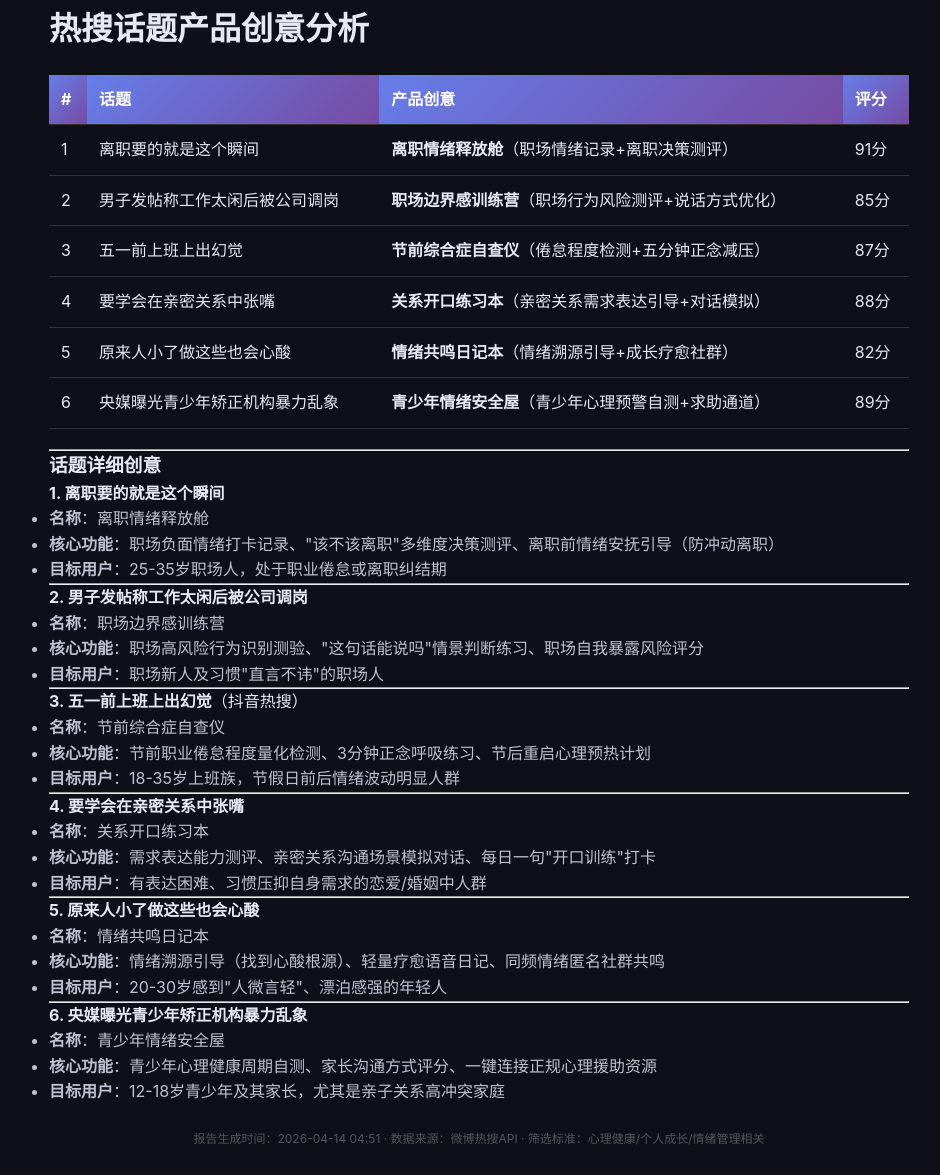
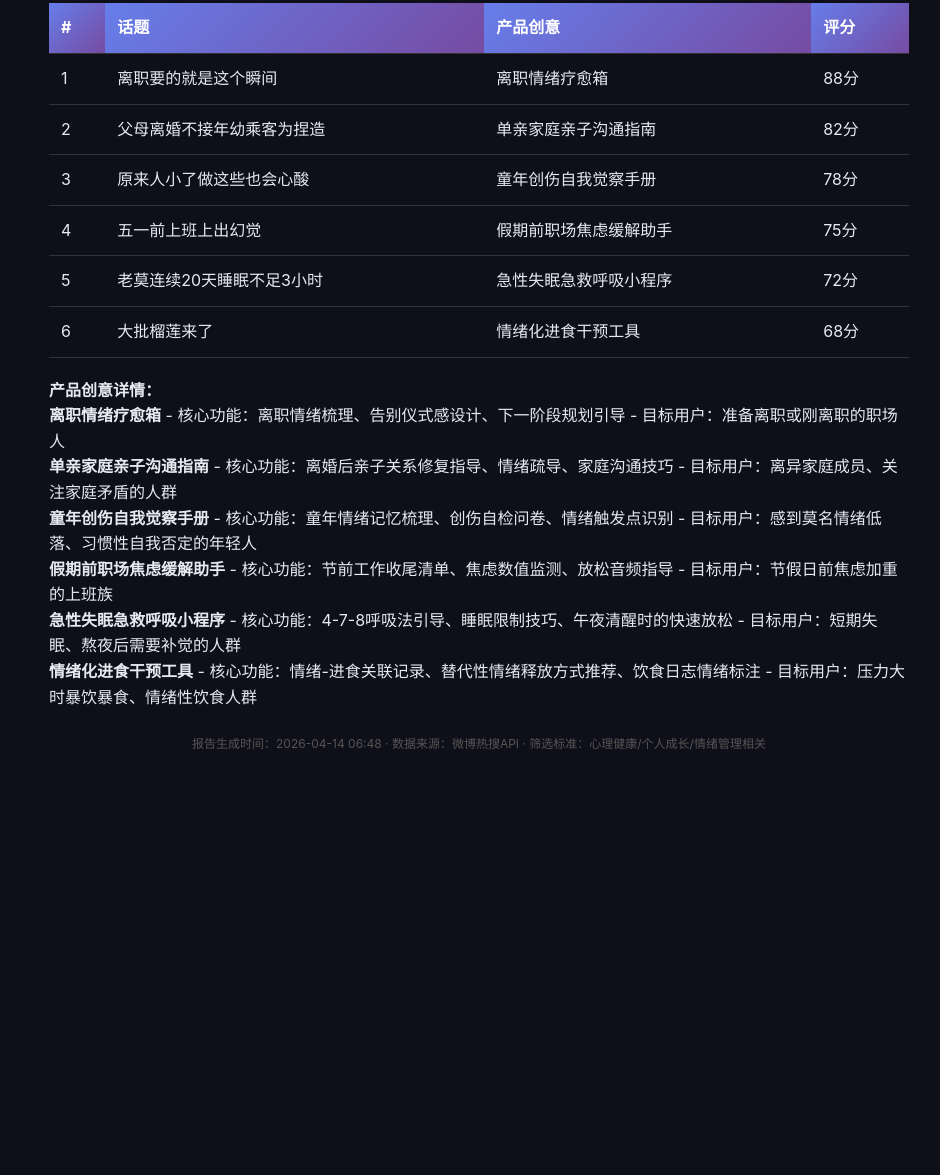
Before and after one commit to Xinhui-512/mentalhealthproducts, a plain HTML site: page hot_search_report_260414.html in a window 1280 px wide. Shown: the part 201-1376 px from the top of the page, without its empty margins (161-1101 px from the left). After the commit the page ends 1002 px from the top, so only its background shows below. Drawn offline with Linux system fonts and the light colour scheme.

Commit message:
deploy: 636afa3a0eca58081ce475f28ae4440bbedc5d42

```diff
--- a/hot_search_report_260414.html
+++ b/hot_search_report_260414.html
@@ -127,8 +127,7 @@
     <div class="meta">微博热搜 · 2026年04月14日 · 心理健康 × 个人成长</div>
   </div>
   <div class="content">
-    <h1>热搜话题产品创意分析</h1>
-<table>
+    <table>
 <thead>
 <tr>
 <th>#</th>
@@ -141,87 +140,63 @@
 <tr>
 <td>1</td>
 <td>离职要的就是这个瞬间</td>
-<td><strong>离职情绪释放舱</strong>（职场情绪记录+离职决策测评）</td>
-<td>91分</td>
+<td>离职情绪疗愈箱</td>
+<td>88分</td>
 </tr>
 <tr>
 <td>2</td>
-<td>男子发帖称工作太闲后被公司调岗</td>
-<td><strong>职场边界感训练营</strong>（职场行为风险测评+说话方式优化）</td>
-<td>85分</td>
+<td>父母离婚不接年幼乘客为捏造</td>
+<td>单亲家庭亲子沟通指南</td>
+<td>82分</td>
 </tr>
 <tr>
 <td>3</td>
-<td>五一前上班上出幻觉</td>
-<td><strong>节前综合症自查仪</strong>（倦怠程度检测+五分钟正念减压）</td>
-<td>87分</td>
+<td>原来人小了做这些也会心酸</td>
+<td>童年创伤自我觉察手册</td>
+<td>78分</td>
 </tr>
 <tr>
 <td>4</td>
-<td>要学会在亲密关系中张嘴</td>
-<td><strong>关系开口练习本</strong>（亲密关系需求表达引导+对话模拟）</td>
-<td>88分</td>
+<td>五一前上班上出幻觉</td>
+<td>假期前职场焦虑缓解助手</td>
+<td>75分</td>
 </tr>
 <tr>
 <td>5</td>
-<td>原来人小了做这些也会心酸</td>
-<td><strong>情绪共鸣日记本</strong>（情绪溯源引导+成长疗愈社群）</td>
-<td>82分</td>
+<td>老莫连续20天睡眠不足3小时</td>
+<td>急性失眠急救呼吸小程序</td>
+<td>72分</td>
 </tr>
 <tr>
 <td>6</td>
-<td>央媒曝光青少年矫正机构暴力乱象</td>
-<td><strong>青少年情绪安全屋</strong>（青少年心理预警自测+求助通道）</td>
-<td>89分</td>
+<td>大批榴莲来了</td>
+<td>情绪化进食干预工具</td>
+<td>68分</td>
 </tr>
 </tbody>
 </table>
-<hr />
-<h3>话题详细创意</h3>
-<p><strong>1. 离职要的就是这个瞬间</strong></p>
-<ul>
-<li><strong>名称</strong>：离职情绪释放舱</li>
-<li><strong>核心功能</strong>：职场负面情绪打卡记录、"该不该离职"多维度决策测评、离职前情绪安抚引导（防冲动离职）</li>
-<li><strong>目标用户</strong>：25-35岁职场人，处于职业倦怠或离职纠结期</li>
-</ul>
-<hr />
-<p><strong>2. 男子发帖称工作太闲后被公司调岗</strong></p>
-<ul>
-<li><strong>名称</strong>：职场边界感训练营</li>
-<li><strong>核心功能</strong>：职场高风险行为识别测验、"这句话能说吗"情景判断练习、职场自我暴露风险评分</li>
-<li><strong>目标用户</strong>：职场新人及习惯"直言不讳"的职场人</li>
-</ul>
-<hr />
-<p><strong>3. 五一前上班上出幻觉</strong>（抖音热搜）</p>
-<ul>
-<li><strong>名称</strong>：节前综合症自查仪</li>
-<li><strong>核心功能</strong>：节前职业倦怠程度量化检测、3分钟正念呼吸练习、节后重启心理预热计划</li>
-<li><strong>目标用户</strong>：18-35岁上班族，节假日前后情绪波动明显人群</li>
-</ul>
-<hr />
-<p><strong>4. 要学会在亲密关系中张嘴</strong></p>
-<ul>
-<li><strong>名称</strong>：关系开口练习本</li>
-<li><strong>核心功能</strong>：需求表达能力测评、亲密关系沟通场景模拟对话、每日一句"开口训练"打卡</li>
-<li><strong>目标用户</strong>：有表达困难、习惯压抑自身需求的恋爱/婚姻中人群</li>
-</ul>
-<hr />
-<p><strong>5. 原来人小了做这些也会心酸</strong></p>
-<ul>
-<li><strong>名称</strong>：情绪共鸣日记本</li>
-<li><strong>核心功能</strong>：情绪溯源引导（找到心酸根源）、轻量疗愈语音日记、同频情绪匿名社群共鸣</li>
-<li><strong>目标用户</strong>：20-30岁感到"人微言轻"、漂泊感强的年轻人</li>
-</ul>
-<hr />
-<p><strong>6. 央媒曝光青少年矫正机构暴力乱象</strong></p>
-<ul>
-<li><strong>名称</strong>：青少年情绪安全屋</li>
-<li><strong>核心功能</strong>：青少年心理健康周期自测、家长沟通方式评分、一键连接正规心理援助资源</li>
-<li><strong>目标用户</strong>：12-18岁青少年及其家长，尤其是亲子关系高冲突家庭</li>
-</ul>
+<p><strong>产品创意详情：</strong></p>
+<p><strong>离职情绪疗愈箱</strong>
+- 核心功能：离职情绪梳理、告别仪式感设计、下一阶段规划引导
+- 目标用户：准备离职或刚离职的职场人</p>
+<p><strong>单亲家庭亲子沟通指南</strong>
+- 核心功能：离婚后亲子关系修复指导、情绪疏导、家庭沟通技巧
+- 目标用户：离异家庭成员、关注家庭矛盾的人群</p>
+<p><strong>童年创伤自我觉察手册</strong>
+- 核心功能：童年情绪记忆梳理、创伤自检问卷、情绪触发点识别
+- 目标用户：感到莫名情绪低落、习惯性自我否定的年轻人</p>
+<p><strong>假期前职场焦虑缓解助手</strong>
+- 核心功能：节前工作收尾清单、焦虑数值监测、放松音频指导
+- 目标用户：节假日前焦虑加重的上班族</p>
+<p><strong>急性失眠急救呼吸小程序</strong>
+- 核心功能：4-7-8呼吸法引导、睡眠限制技巧、午夜清醒时的快速放松
+- 目标用户：短期失眠、熬夜后需要补觉的人群</p>
+<p><strong>情绪化进食干预工具</strong>
+- 核心功能：情绪-进食关联记录、替代性情绪释放方式推荐、饮食日志情绪标注
+- 目标用户：压力大时暴饮暴食、情绪性饮食人群</p>
   </div>
   <div class="footer">
-    报告生成时间：2026-04-14 04:51 · 数据来源：微博热搜API · 筛选标准：心理健康/个人成长/情绪管理相关
+    报告生成时间：2026-04-14 06:48 · 数据来源：微博热搜API · 筛选标准：心理健康/个人成长/情绪管理相关
   </div>
 </div>
 </body>
```
Also changed, not shown: latest.html (+38 -63 lines).
